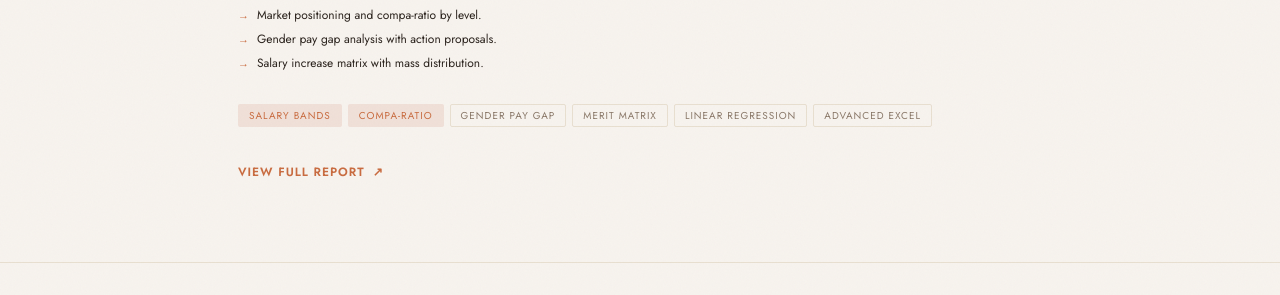
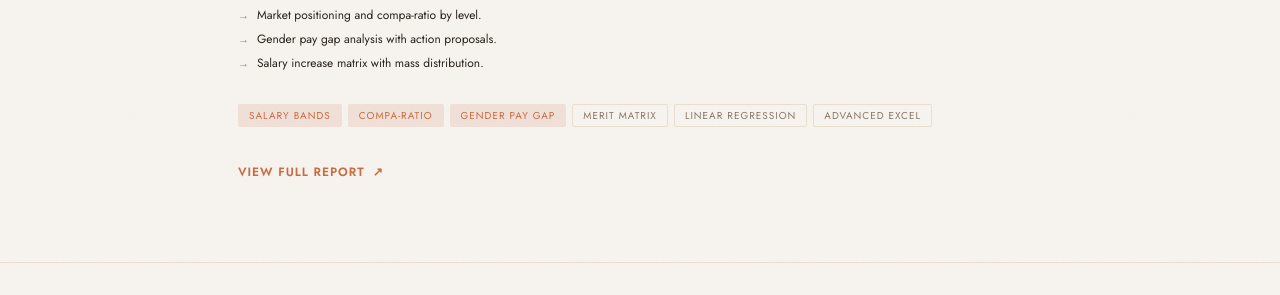
Before and after one commit to aurelpow/lorena-portofolio, a Jekyll site: the page built from _projects/analyse-retributive-ciclos-lt-en.md, in a window 1280 px wide. Shown: the part 414-709 px from the top of the page. Built offline with Jekyll 4.4.1, drawn with Linux system fonts in a browser that asks for light colours.

```diff
--- a/_projects/analyse-retributive-ciclos-lt-en.md
+++ b/_projects/analyse-retributive-ciclos-lt-en.md
@@ -23,7 +23,7 @@ tags:
 accent_tags:
   - Salary bands
   - Compa-ratio
-  - Gender pay gaP
+  - Gender pay gap
 link: https://app.powerbi.com/view?r=eyJrIjoiMDk2YmVmZGMtZTQ3My00ZTM0LWJkOTctZmVkM2ViNjEzMzhmIiwidCI6IjY1YzNlOWNhLWM1YWMtNDM2YS04MzBhLTZmNDU4NzM0OGQ0NCIsImMiOjl9&pageName=48c10274eed5724b0ab7
 link_label: View full report
 permalink: /en/projects/analyse-retributive-ciclos-lt/
```
